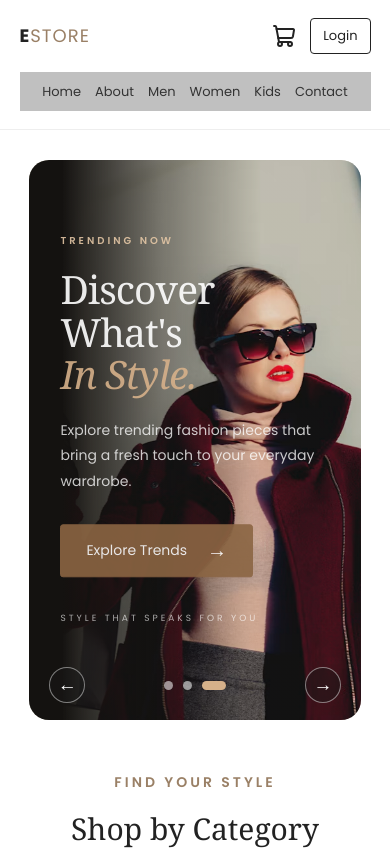
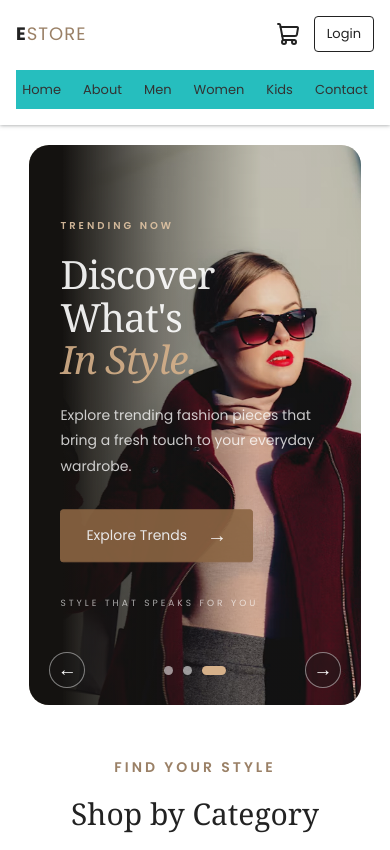
Before and after one commit to kaushaljangir/EStore-fashion, a React (Vite) app: page / in a window 390 px wide. Shown: the top 850 px of the page. Built offline with nearby package versions, Linux system fonts and the light colour scheme.

Commit message:
style: update navbar styles

```diff
--- a/src/components/navbar/Navbar.css
+++ b/src/components/navbar/Navbar.css
@@ -1,5 +1,9 @@
 
 .navbar {
+  position: fixed;
+  top: 0;
+  left: 0;
+  z-index: 1000;
   width: 100%;
   min-height: 80px;
   padding: 0 6%;
@@ -8,7 +12,7 @@
   justify-content: space-between;
   gap: 30px;
   background-color: #ffffff;
-  border-bottom: 1px solid #eeeeee;
+  box-shadow: 0 0 4px #272b2f86;
 }
 
 .navbar__logo {
@@ -32,11 +36,15 @@
 .navbar__links a {
   font-size: 14px;
   color: #333333;
+  border: 1.5px solid rgba(0, 0, 0, 0);
+  padding: 2px 5px;
+  border-radius: 5px;
   transition: color 0.2s ease;
 }
 
 .navbar__links a:hover {
   color: #9a8066;
+  border-color:#9a8066;
 }
 
 .navbar__actions {
@@ -81,14 +89,18 @@
     order: 3;
     width: 100%;
     justify-content: center;
-    flex-wrap: wrap;
     gap: 18px;
-    background-color: rgba(128, 128, 128, 0.493);
+    background-color: rgb(38, 190, 190);
     padding: 10px 0;
   }
 }
 
 @media (max-width: 480px) {
+  .navbar{
+    padding: 16px 16px;
+    overflow: hidden;
+  }
+
   .navbar__logo {
     font-size: 18px;
   }
@@ -102,10 +114,19 @@
   }
 
   .navbar__links {
+    display: flex;
     gap: 14px;
+    overflow-x:auto;
+    overflow-y: hidden;
+    white-space: nowrap;
+    padding: 8px 8px;
+    -webkit-overflow-scrolling: touch;
+    scrollbar-width: none;
   }
 
   .navbar__links a {
     font-size: 13px;
+    border: 1px solid transparent;
+    padding: 1px 3px;
   }
 }
--- a/src/index.css
+++ b/src/index.css
@@ -48,4 +48,19 @@ img {
 
 .app {
   flex: 1;
+  padding-top: 80px;
 }
+
+/* Tablet */
+@media (max-width: 900px) {
+  .app {
+    padding-top: 125px;
+  }
+}
+
+/* Mobile */
+@media (max-width: 480px) {
+  .app {
+    padding-top: 115px;
+  }
+}
```
